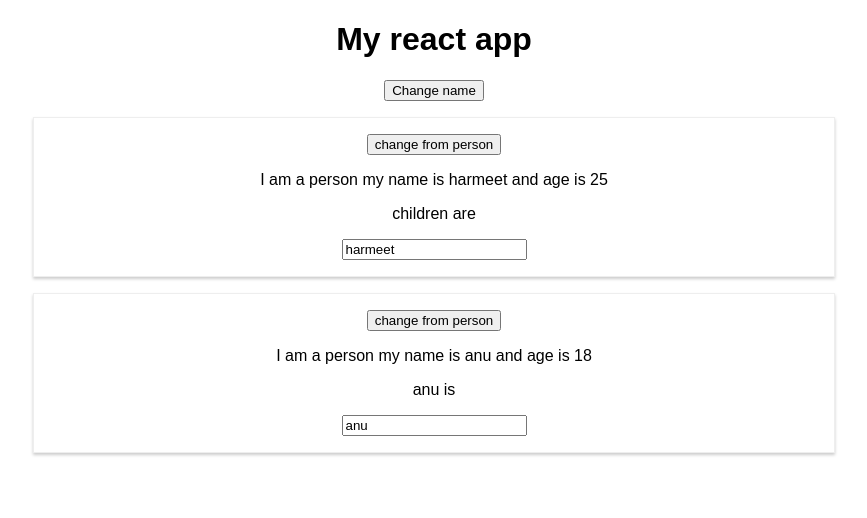
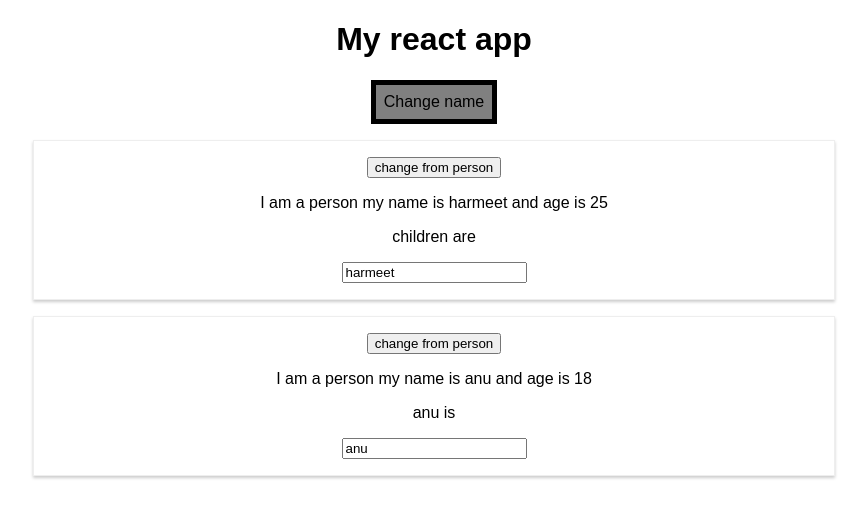
Before and after one commit to harmeet27/reactJSBasics, a React (Create React App) app: page / in a window 1280 px wide. Shown: the top 518 px of the page, without its empty margins (206-1073 px from the left). Built offline with nearby package versions, Linux system fonts and the light colour scheme.

Commit message:
style as func

```diff
--- a/src/App.js
+++ b/src/App.js
@@ -13,6 +13,7 @@ class App extends Component {
     ]
 
   }
+
 
   switchName = (newName) =>
   {
@@ -45,10 +46,19 @@ class App extends Component {
   }
 
   render() {
+
+   const style ={
+     backgroundColor : 'grey',
+     font : 'inherit',
+     border : '5px solid black',
+     padding : '8px'
+
+   };
+
     return (
       <div className="App">
         <h1>My react app </h1>
-        <button onClick={() => this.switchName('Faran')}>Change name</button>
+        <button style={style} onClick={() => this.switchName('Faran')}>Change name</button>
         <Person name={this.state.persons[0].name} age={this.state.persons[0].age}
         click={this.switchName.bind(this,'Ankita')} nameChange={this.nameChange}>children are</Person>
         <Person name={this.state.persons[1].name} age={this.state.persons[1].age} >anu is</Person>
```
